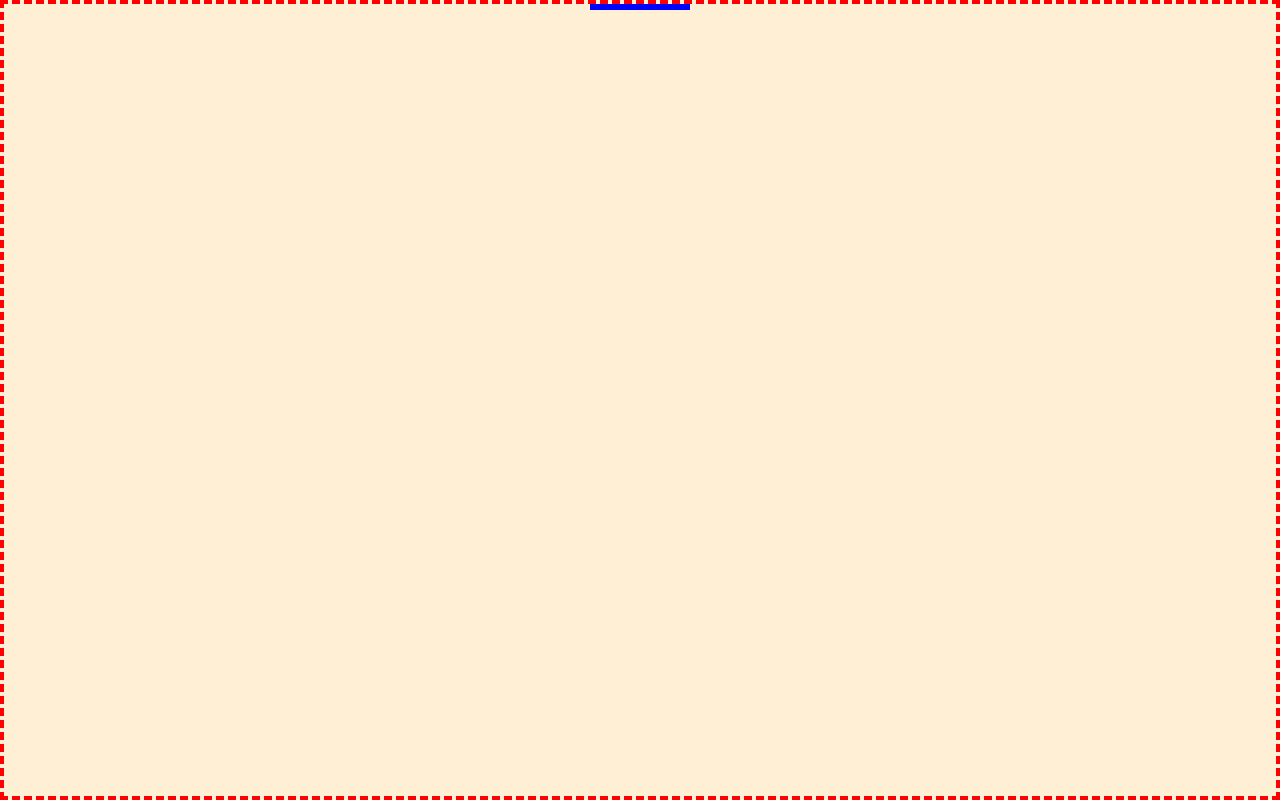
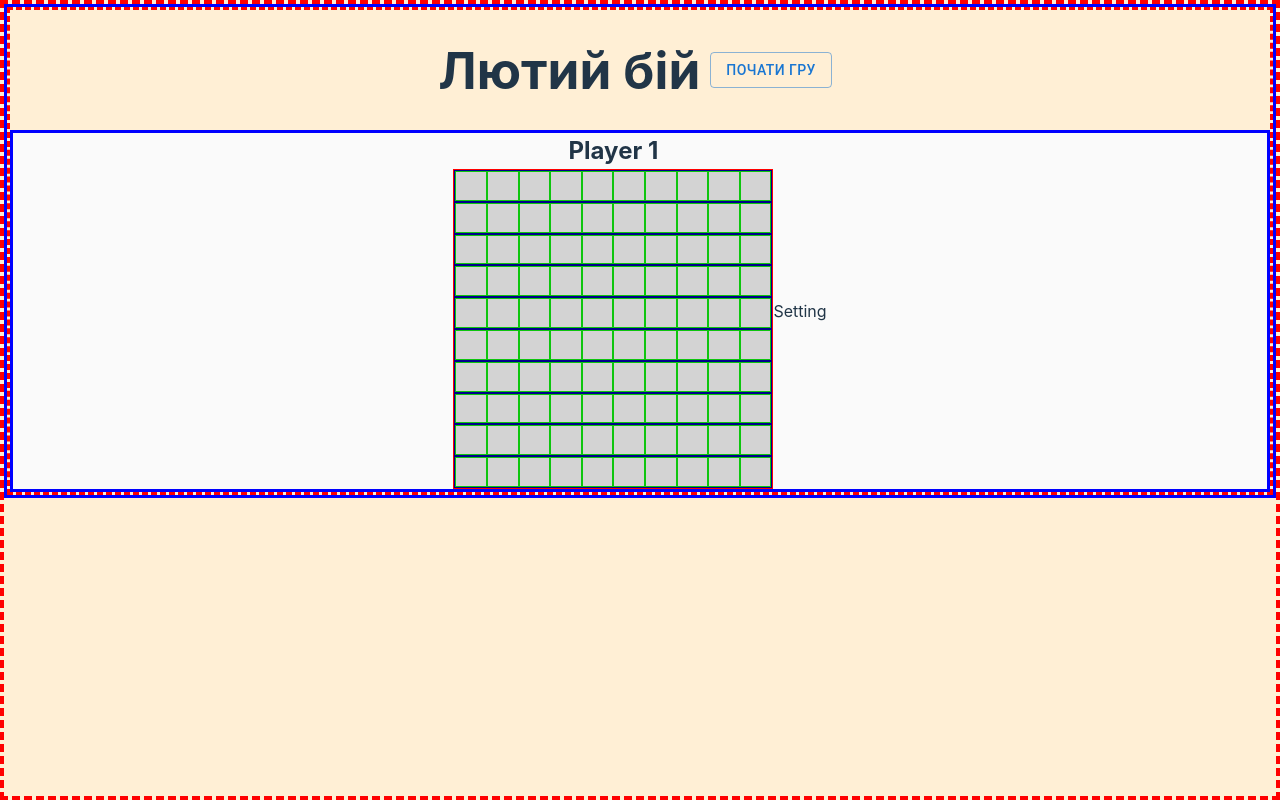
Before and after one commit to ItSuhsko14/BattleshipGame, a React (Vite) app: page / in a window 1280 px wide. Built offline with nearby package versions, Linux system fonts and the light colour scheme.

Commit message:
set styles

```diff
--- a/src/App.css
+++ b/src/App.css
@@ -3,7 +3,6 @@
   border: 3px solid blue;
   margin: 0 auto;
   text-align: center;
-  width: 100px;
 }
 
 .logo {
--- a/src/App.tsx
+++ b/src/App.tsx
@@ -1,16 +1,16 @@
 import './App.css'
-// import Field from './components/Field/Field'
-// import NavBar from './components/NavBar/NavBar'
+import Field from './components/Field/Field'
+import NavBar from './components/NavBar/NavBar'
 
 
 function App() {
 
   return (
-    <div> </div>
-    // <div className='appContainer'>
-    //   <NavBar />
-    //   <Field />
-    // </div>
+
+    <div className='appContainer'>
+      <NavBar />
+      <Field />
+    </div>
   )
 }
 
--- a/src/AppState/AppContext.tsx
+++ b/src/AppState/AppContext.tsx
@@ -2,7 +2,7 @@ import React, { createContext, useContext, useState } from 'react';
 
 interface AppContextProps {
   mode: 'null' | 'setting' | 'play';
-  setMode: (mode: 'setting' | 'play') => void;
+  setMode: (mode: 'null' | 'setting' | 'play') => void;
 }
 
 const AppContext = createContext<AppContextProps>({
@@ -13,7 +13,7 @@ const AppContext = createContext<AppContextProps>({
 export const useAppContext = () => useContext(AppContext);
 
 export const AppProvider: React.FC<{ children?: React.ReactNode }> = ({ children }) => {
-  const [mode, setMode] = useState<'setting' | 'play'>('setting');
+  const [mode, setMode] = useState<'null' | 'setting' | 'play'>('setting');
 
   const value: AppContextProps = {
     mode,
--- a/src/components/Field/Field.tsx
+++ b/src/components/Field/Field.tsx
@@ -11,7 +11,7 @@ const Field: React.FC<FieldProps> = () => {
 
     return (
         <div className={styles.container}>
-            {mode === 'setting' || mode === 'play' && (
+            {(mode === 'setting' || mode === 'play') && (
                 <div>
                     <h2 className={styles.fieldTitle}>Player 1</h2>
                     <FieldUI fieldSize={10} />
```
